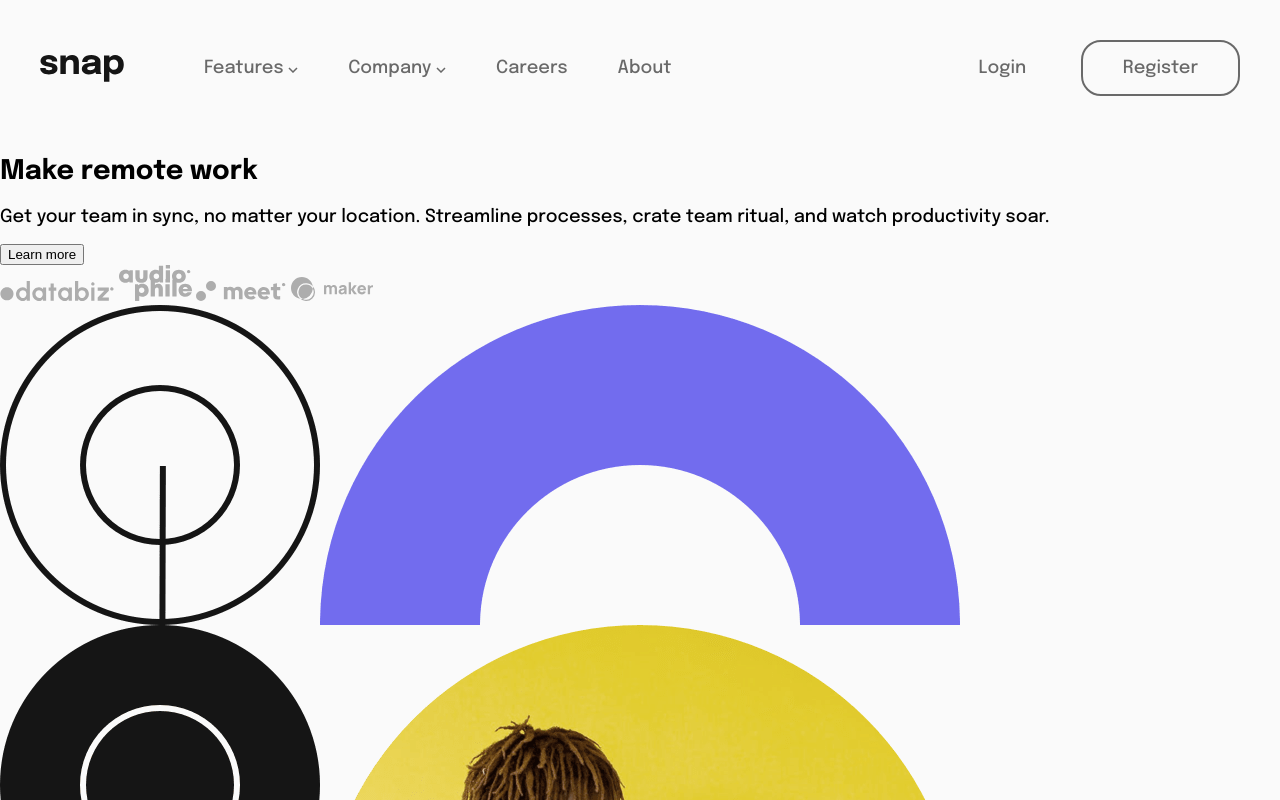
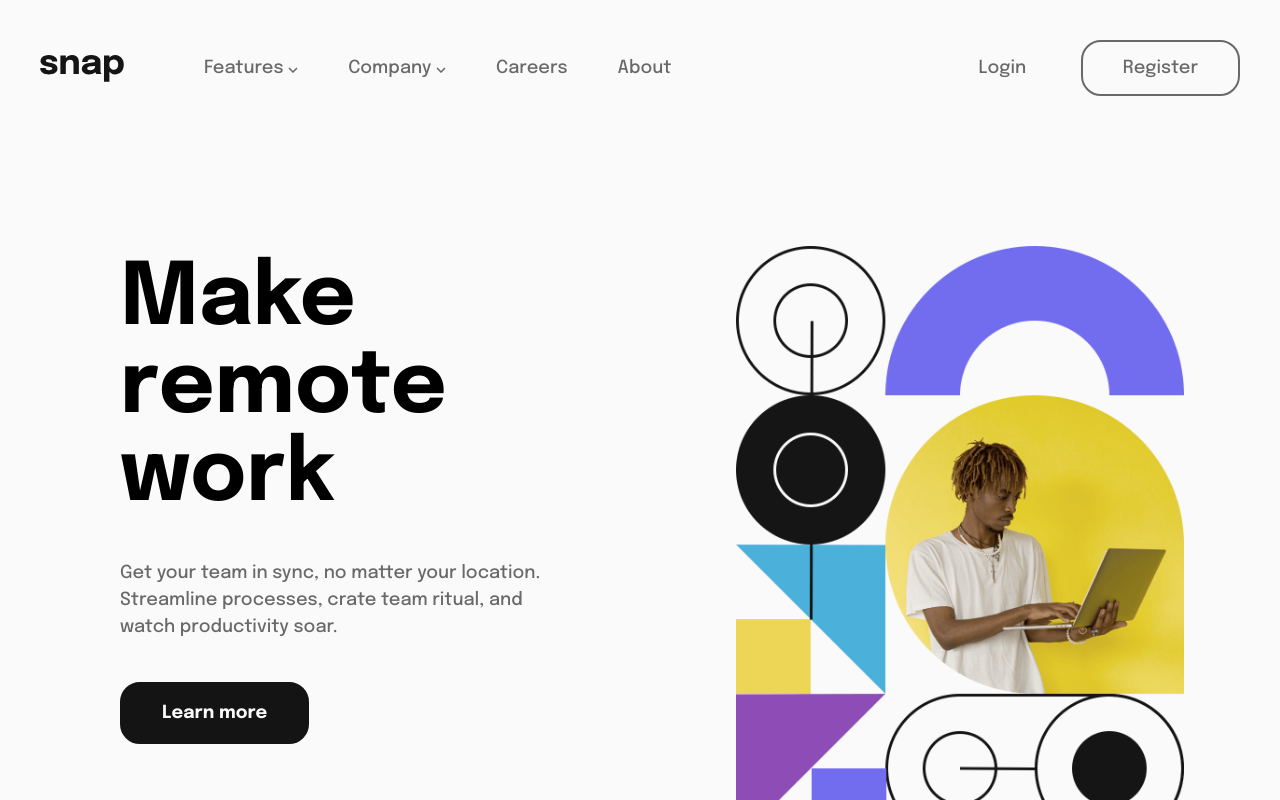
Before and after one commit to kiraiSky/Intro-section, a plain HTML site: page index.html in a window 1280 px wide. Shown: the top 800 px of the page. Drawn offline with Linux system fonts and the light colour scheme.

Commit message:
main content desktop styles

```diff
--- a/css/styles.css
+++ b/css/styles.css
@@ -5,6 +5,11 @@ body{
   font-family: 'Epilogue', sans-serif;
   font-size: 18px;
   background-color: hsl(0, 0%, 98%);
+}
+
+*{
+  padding: 0;
+  margin: 0;
 }
 
 a{
@@ -155,6 +160,69 @@ header > img{
   margin-left: 10px;
 }
 
+/* main content */
+
+
+.main-container{
+  display: grid;
+  grid-template-columns: 1fr 1fr;
+  align-items: center;
+}
+
+.call-to-action{
+  padding: 120px 0px 40px 120px;
+}
+
+.h1-title{
+  font-size: 86px;
+  margin: 0;
+}
+.paragraph{
+  font-size: 18px;
+  color: hsl(0, 0%, 41%);
+  width: 460px;
+  line-height: 1.7rem;
+  margin: 40px 0px;
+}
+
+.btn-bgDark{
+  background-color: hsl(0, 0%, 8%);
+  border: none;
+  padding: 20px 40px;
+  margin: 0;
+  font-size: 18px;
+  cursor: pointer;
+  color: hsl(0, 0%, 98%);
+  font-family: 'Epilogue', sans-serif;
+  border-radius: 20px;
+  transition: .3s ease;
+  border: 2px solid hsl(0, 0%, 8%);
+  font-weight: 700;
+}
+
+.btn-bgDark:hover{
+  background-color: transparent;
+  border: 2px solid hsl(0, 0%, 8%);
+  color: hsl(0, 0%, 8%);
+}
+
+.clients{
+  display: flex;
+  margin-top: 80px;
+  height: 90px;
+  align-items: center;
+  gap: 40px;
+}
+
+.clients img{
+  height:28px;
+}
+
+
+.main-container img{
+  max-width: 70%;
+  justify-self: center;
+}
 
 @media (max-width: 700px) {
 
```
